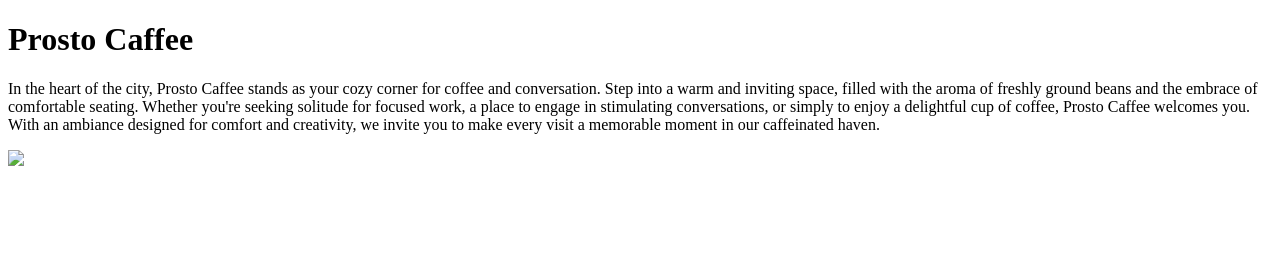
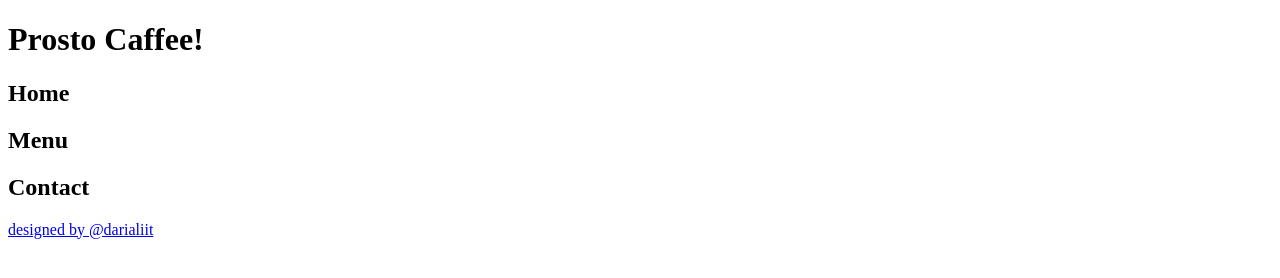
Before and after one commit to darialiit/restaurant-page, a plain HTML site: page index.html in a window 1280 px wide. Drawn offline with Linux system fonts and the light colour scheme.

Commit message:
fill in home page

```diff
--- a/index.html
+++ b/index.html
@@ -4,6 +4,7 @@
     <meta charset="UTF-8">
     <meta name="viewport" content="width=device-width, initial-scale=1.0">
     <title>Document</title>
+    <link rel="icon" href="/home/darialaia/repos/restaurant-page/src/icon.png">
 </head>
 <body>
     <div id="content"></div>
--- a/main.js
+++ b/main.js
@@ -1 +1 @@
-(()=>{"use strict";!function(){const e=document.getElementById("content"),t=document.createElement("h1"),o=document.createElement("p"),n=document.createElement("img");t.textContent="Prosto Caffee",o.textContent="In the heart of the city, Prosto Caffee stands as your cozy corner for coffee and conversation. Step into a warm and inviting space, filled with the aroma of freshly ground beans and the embrace of comfortable seating. Whether you're seeking solitude for focused work, a place to engage in stimulating conversations, or simply to enjoy a delightful cup of coffee, Prosto Caffee welcomes you. With an ambiance designed for comfort and creativity, we invite you to make every visit a memorable moment in our caffeinated haven.",n.src="/home/darialaia/repos/restaurant-page/src/cafe.jpg",n.width=200,e.appendChild(t),e.appendChild(o),e.appendChild(n)}(),console.log("hello there")})();
+(()=>{"use strict";function e(e,t={}){return Object.assign(document.createElement(e),t)}!function(){const t=document.getElementById("content"),n=e("div",{className:"header"}),a=e("h1",{textContent:"Prosto Caffee!"}),i=e("div",{className:"nav"}),d=e("h2",{textContent:"Home"}),o=e("h2",{textContent:"Menu"}),s=e("h2",{textContent:"Contact"});i.appendChild(d),i.appendChild(o),i.appendChild(s),n.appendChild(a),n.appendChild(i),t.appendChild(n),e("div",{className:"main"}),e("div",{className:"intro"}),e("h3",{textContent:"Your Coffee Haven – Visit Prosto Caffee!"});const l=e("div",{className:"footer"}),h=e("a",{id:"signature",href:"https://github.com/darialiit",textContent:"designed by @darialiit",target:"_blank"});l.appendChild(h),t.appendChild(l)}(),console.log("hello there")})();
```
